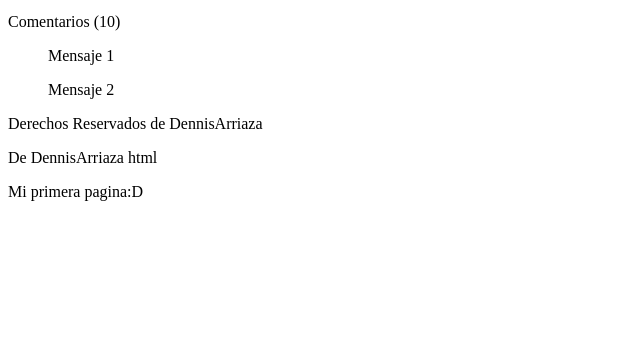
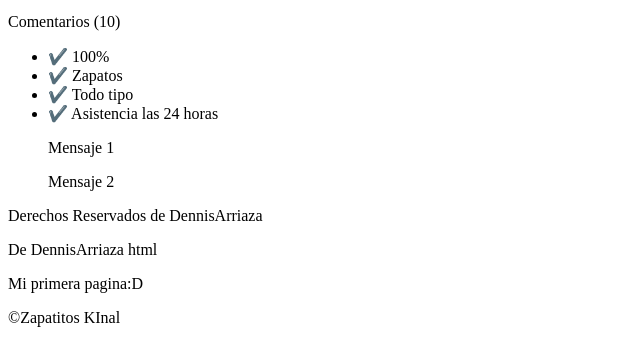
Before and after one commit to anderssonU17/Zapatitos_Kinal, a plain HTML site: page Index.html in a window 1280 px wide. Shown: the part 847-1190 px from the top of the page, without its empty margins (0-640 px from the left). Before the commit the page ends 1064 px from the top, so only its background shows below. Drawn offline with Linux system fonts and the light colour scheme.

Commit message:
Agregue mi parte

```diff
--- a/Index.html
+++ b/Index.html
@@ -44,6 +44,18 @@
                 <article>
         </section>
 
+        <!-- Arles -->
+        <section id="Zapatos">
+            <div class="container">
+                <ul>
+                    <li>✔️ 100% </li>
+                    <li>✔️ Zapatos</li>
+                    <li>✔️ Todo tipo</li>
+                    <li>✔️ Asistencia las 24 horas</li>
+                </ul>
+            </div>
+        </section>
+
         <aside>
             <Blockquote cite="https://www.mundodeportivo.com/uncomo/deporte/articulo/que-necesito-para-jugar-tenis-15177.html">
                 Mensaje 1
@@ -62,5 +74,11 @@
 
          <p>Mi primera pagina:D</p>
 
+         <!-- Arles -->
+         <div class="container">
+            <p>&copy;Zapatitos KInal</p>
+        </div>
+
+
     </body>
 <html>
```
